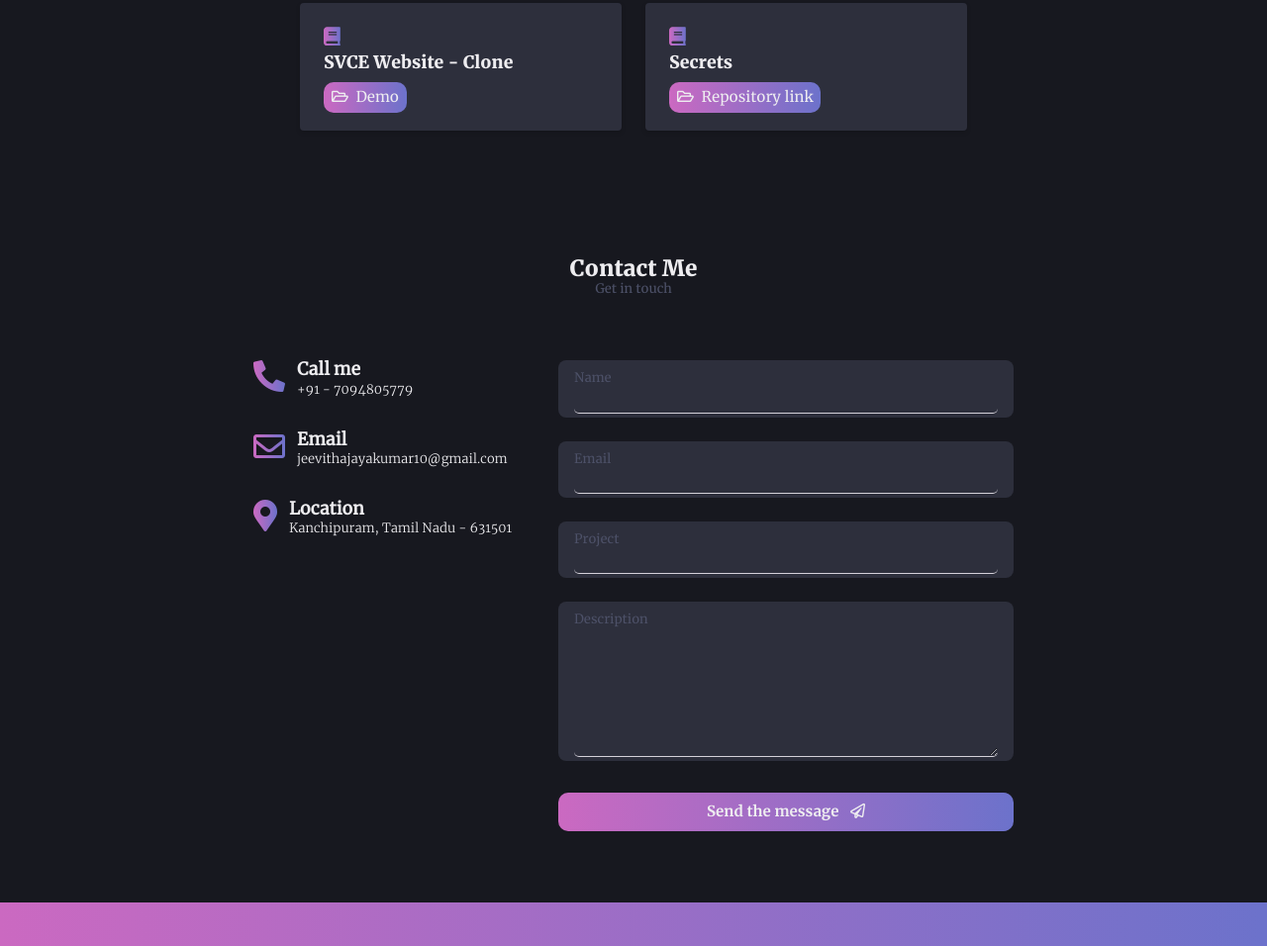
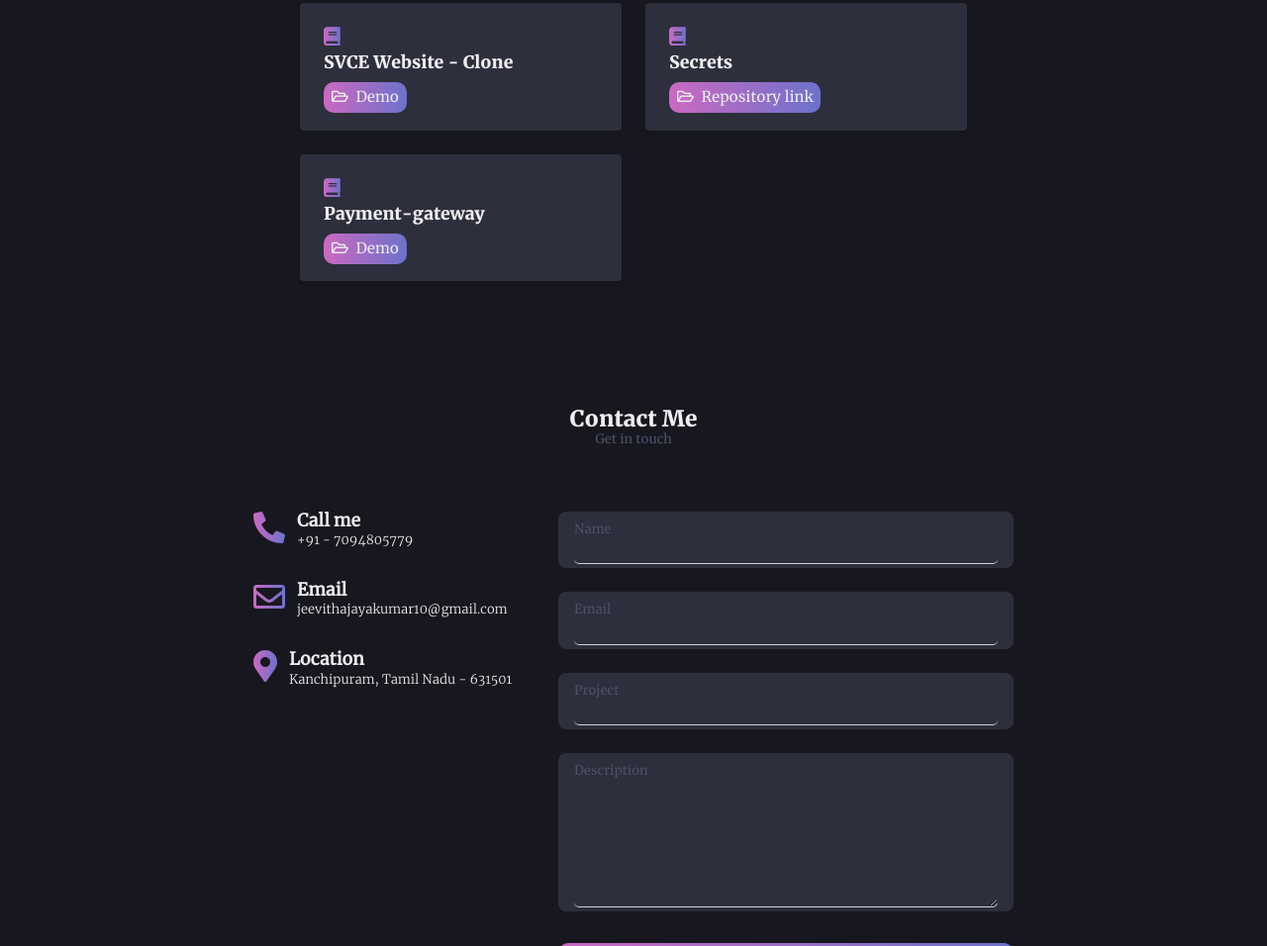
Before and after one commit to Jeevitha10/Jeevitha10.github.io, a plain HTML site: page index.html in a window 1280 px wide. Shown: the part 2746-3702 px from the top of the page at 99% size. Drawn offline with Linux system fonts and the light colour scheme.

Commit message:
Add project-5

```diff
--- a/index.html
+++ b/index.html
@@ -427,6 +427,19 @@
                         </a>
                     </div>
                 </div>
+
+                <!-- project 5 -->
+                <div class="projects__content">
+                    <div>
+                        <span class="fas fa-book projects__icon"></span>
+                        <h3 class="projects__title">Payment-gateway</h3>
+                        <a href="https://jeevitha10.github.io/Payment-gateway-integration/" class="projects__repo"
+                            target="_blank">
+                            <span class="far fa-folder-open projects__icon-repo"></span>
+                            Demo
+                        </a>
+                    </div>
+                </div>
             </div>
         </section>
 
```
